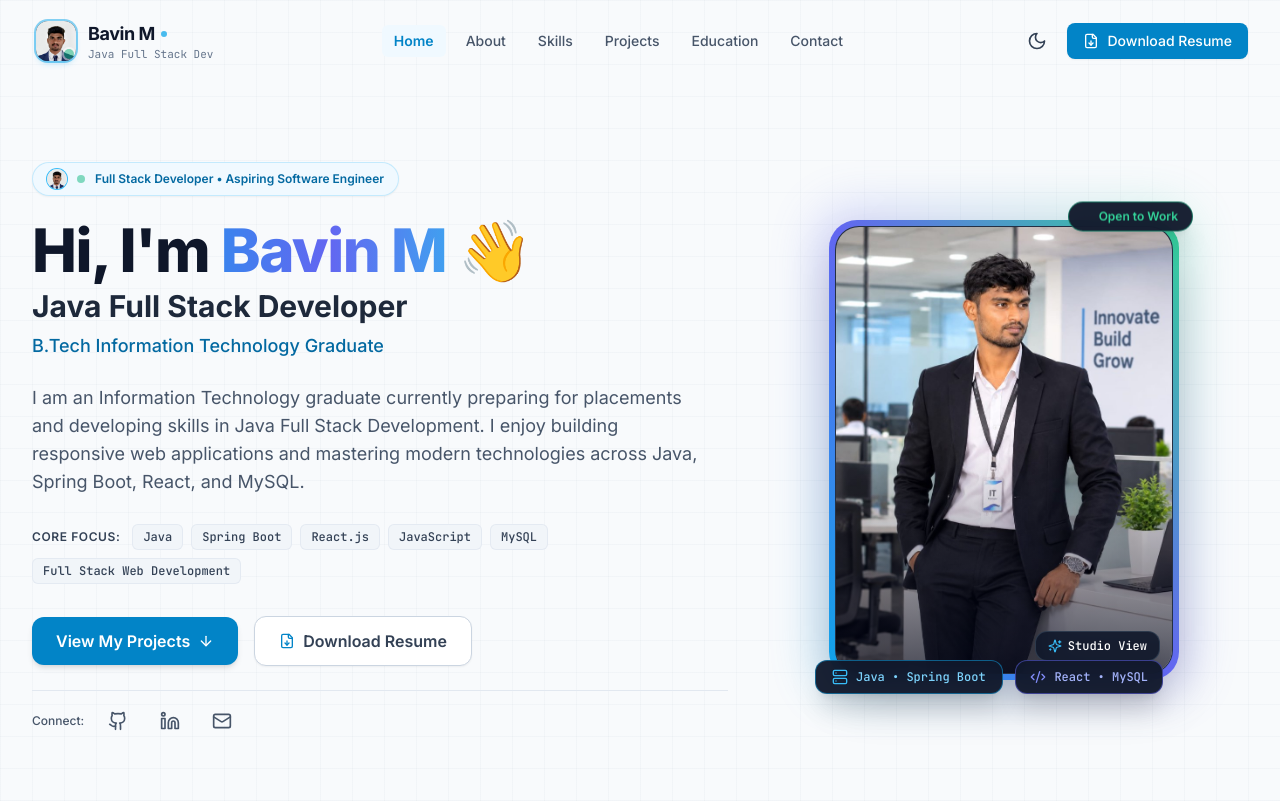
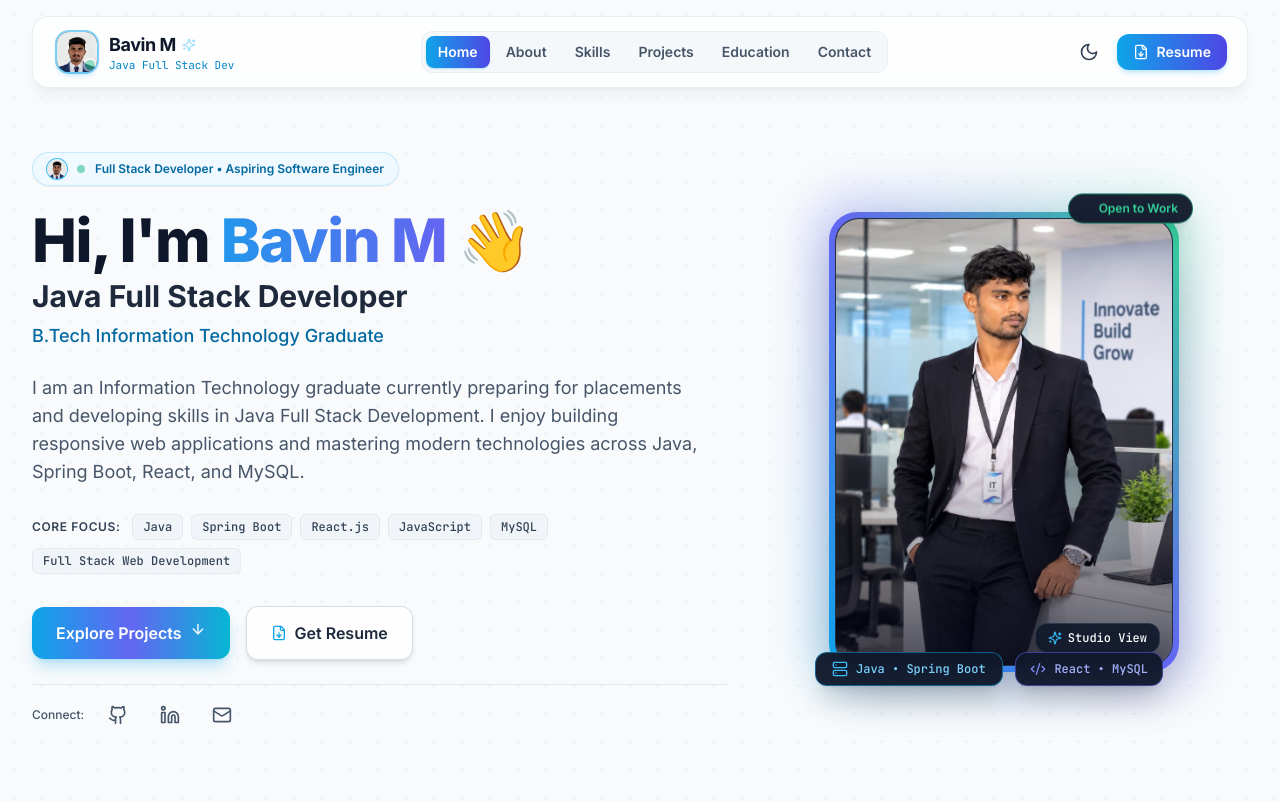
Before and after one commit to BavinRaj/portfolio-bavin, a React (Vite) app: page / in a window 1280 px wide. Shown: the top 801 px of the page. Built offline with nearby package versions, Linux system fonts and the light colour scheme.

Commit message:
Elevate entire portfolio to Cosmic Obsidian theme with floating glass capsule dock navbar and rich animatics

```diff
--- a/src/App.jsx
+++ b/src/App.jsx
@@ -14,11 +14,11 @@ export default function App() {
   const [isResumeOpen, setIsResumeOpen] = useState(false);
 
   return (
-    <div className="min-h-screen flex flex-col dev-grid-bg bg-slate-50 text-slate-900 dark:bg-[#070b14] dark:text-slate-100 transition-colors duration-300 relative overflow-hidden selection:bg-sky-500 selection:text-white">
-      {/* Dynamic Ambient Background Glow Elements for Pleasant, Animatic Atmosphere */}
-      <div className="fixed top-[-10%] left-[-10%] w-[500px] sm:w-[700px] h-[500px] sm:h-[700px] rounded-full bg-sky-500/10 dark:bg-sky-500/[0.08] blur-[140px] pointer-events-none animate-pulse-slow -z-10" />
-      <div className="fixed top-[30%] right-[-10%] w-[450px] sm:w-[600px] h-[450px] sm:h-[600px] rounded-full bg-indigo-500/10 dark:bg-indigo-500/[0.08] blur-[140px] pointer-events-none animate-pulse-slower -z-10" />
-      <div className="fixed bottom-[-10%] left-[20%] w-[500px] sm:w-[650px] h-[500px] sm:h-[650px] rounded-full bg-cyan-500/10 dark:bg-emerald-500/[0.06] blur-[150px] pointer-events-none animate-pulse-slow -z-10" />
+    <div className="min-h-screen flex flex-col cosmic-grid-bg bg-[#f8fafc] text-slate-900 dark:bg-[#050811] dark:text-slate-100 transition-colors duration-500 relative overflow-hidden selection:bg-cyan-500 selection:text-white">
+      {/* Dynamic Animated Nebula Background Orbs */}
+      <div className="fixed top-[-10%] left-[-10%] w-[600px] sm:w-[750px] h-[600px] sm:h-[750px] rounded-full bg-cyan-500/10 dark:bg-cyan-500/[0.09] blur-[150px] pointer-events-none animate-pulse-slow -z-10" />
+      <div className="fixed top-[30%] right-[-10%] w-[500px] sm:w-[700px] h-[500px] sm:h-[700px] rounded-full bg-indigo-500/10 dark:bg-indigo-600/[0.09] blur-[160px] pointer-events-none animate-pulse-slower -z-10" />
+      <div className="fixed bottom-[-10%] left-[20%] w-[550px] sm:w-[700px] h-[550px] sm:h-[700px] rounded-full bg-emerald-500/10 dark:bg-emerald-500/[0.06] blur-[150px] pointer-events-none animate-pulse-slow -z-10" />
 
       {/* Accessible Skip Link */}
       <a
@@ -28,7 +28,7 @@ export default function App() {
         Skip to main content
       </a>
 
-      {/* Sticky Header Navigation */}
+      {/* Sticky Floating Island Navigation */}
       <Navbar />
 
       {/* Main Content Sections */}
--- a/src/components/About.jsx
+++ b/src/components/About.jsx
@@ -16,7 +16,7 @@ export default function About({ onPreview }) {
           <h2 className="text-3xl sm:text-4xl font-extrabold text-slate-900 dark:text-white tracking-tight">
             About Me
           </h2>
-          <div className="w-12 h-1 bg-sky-500 rounded-full mt-3"></div>
+          <div className="w-16 h-1 bg-gradient-to-r from-cyan-400 via-sky-400 to-indigo-500 rounded-full mt-3 shadow-glow-sm"></div>
         </div>
 
         <div className="grid grid-cols-1 lg:grid-cols-12 gap-10 items-start">
--- a/src/components/Contact.jsx
+++ b/src/components/Contact.jsx
@@ -137,7 +137,7 @@ export default function Contact() {
           <p className="mt-3 text-slate-600 dark:text-slate-400 max-w-xl text-sm sm:text-base">
             I'm currently developing my skills in Java Full Stack Development and open to entry-level opportunities, interviews, and collaborations.
           </p>
-          <div className="w-12 h-1 bg-sky-500 rounded-full mt-3"></div>
+          <div className="w-16 h-1 bg-gradient-to-r from-cyan-400 via-sky-400 to-indigo-500 rounded-full mt-3 shadow-glow-sm"></div>
         </div>
 
         <div className="grid grid-cols-1 lg:grid-cols-12 gap-10">
--- a/src/components/Education.jsx
+++ b/src/components/Education.jsx
@@ -47,13 +47,13 @@ export default function Education() {
           <p className="mt-3 text-slate-600 dark:text-slate-400 max-w-xl text-sm sm:text-base">
             Structured timeline of formal undergraduate education, professional training, and campus memories.
           </p>
-          <div className="w-12 h-1 bg-sky-500 rounded-full mt-3"></div>
+          <div className="w-16 h-1 bg-gradient-to-r from-cyan-400 via-sky-400 to-indigo-500 rounded-full mt-3 shadow-glow-sm"></div>
         </div>
 
         {/* Timeline Container */}
         <div className="max-w-3xl mx-auto relative">
-          {/* Vertical Timeline Line */}
-          <div className="absolute left-4 sm:left-1/2 top-4 bottom-4 w-0.5 bg-slate-200 dark:bg-slate-800 -translate-x-1/2"></div>
+          {/* Vertical Timeline Line with Glowing Gradient */}
+          <div className="absolute left-4 sm:left-1/2 top-4 bottom-4 w-0.5 bg-gradient-to-b from-cyan-400 via-indigo-500 to-emerald-400 -translate-x-1/2 opacity-80 shadow-glow-sm"></div>
 
           <div className="space-y-12">
             {educationTimeline.map((item, index) => {
--- a/src/components/Footer.jsx
+++ b/src/components/Footer.jsx
@@ -10,7 +10,7 @@ export default function Footer() {
   };
 
   return (
-    <footer className="bg-white dark:bg-[#070b14] border-t border-slate-200 dark:border-slate-800/80 py-12 transition-colors">
+    <footer className="bg-white dark:bg-[#040711] border-t border-slate-200/80 dark:border-white/[0.06] py-12 transition-colors">
       <div className="max-w-7xl mx-auto px-4 sm:px-6 lg:px-8">
         <div className="flex flex-col md:flex-row items-center justify-between gap-6">
           {/* Brand Info */}
--- a/src/components/Hero.jsx
+++ b/src/components/Hero.jsx
@@ -80,19 +80,19 @@ export default function Hero() {
               <a
                 href="#projects"
                 onClick={(e) => handleScrollTo(e, 'projects')}
-                className="inline-flex items-center gap-2 px-6 py-3 rounded-xl text-base font-semibold text-white bg-sky-600 hover:bg-sky-500 active:bg-sky-700 shadow-md hover:shadow-glow-sm transition-all focus:outline-none focus:ring-2 focus:ring-sky-500"
+                className="inline-flex items-center gap-2 px-6 py-3.5 rounded-xl text-sm sm:text-base font-semibold text-white bg-gradient-to-r from-sky-500 via-indigo-500 to-cyan-500 hover:from-sky-400 hover:to-cyan-400 shadow-lg shadow-sky-500/25 hover:shadow-sky-500/40 hover:scale-105 active:scale-95 transition-all duration-300 focus:outline-none"
               >
-                <span>View My Projects</span>
-                <ArrowDown className="w-4 h-4" />
+                <span>Explore Projects</span>
+                <ArrowDown className="w-4 h-4 animate-bounce" />
               </a>
 
               <a
                 href={personal.resumeUrl}
                 download="Bavin_M_Resume.pdf"
-                className="inline-flex items-center gap-2 px-6 py-3 rounded-xl text-base font-semibold text-slate-700 dark:text-slate-200 bg-white dark:bg-slate-800/90 border border-slate-300 dark:border-slate-700 hover:bg-slate-50 dark:hover:bg-slate-750 transition-all shadow-sm focus:outline-none focus:ring-2 focus:ring-sky-500"
+                className="inline-flex items-center gap-2 px-6 py-3.5 rounded-xl text-sm sm:text-base font-semibold text-slate-800 dark:text-slate-100 bg-white/80 dark:bg-slate-900/80 border border-slate-300/80 dark:border-white/10 hover:border-sky-500/50 hover:bg-slate-100/90 dark:hover:bg-slate-800/90 hover:scale-105 active:scale-95 transition-all duration-300 shadow-md backdrop-blur-md focus:outline-none"
               >
-                <FileDown className="w-4 h-4 text-sky-600 dark:text-sky-400" />
-                <span>Download Resume</span>
+                <FileDown className="w-4 h-4 text-sky-500" />
+                <span>Get Resume</span>
               </a>
             </div>
 
--- a/src/components/Navbar.jsx
+++ b/src/components/Navbar.jsx
@@ -1,5 +1,5 @@
 import React, { useState, useEffect } from 'react';
-import { Menu, X, FileDown, Code2 } from 'lucide-react';
+import { Menu, X, FileDown, Sparkles } from 'lucide-react';
 import ThemeToggle from './ThemeToggle';
 import { portfolioData } from '../data/portfolioData';
 
@@ -19,16 +19,11 @@ export default function Navbar() {
 
   useEffect(() => {
     const handleScroll = () => {
-      // Toggle elevation shadow on scroll
-      if (window.scrollY > 20) {
-        setScrolled(true);
-      } else {
-        setScrolled(false);
-      }
+      setScrolled(window.scrollY > 15);
 
       // Scrollspy detection
-      const sections = NAV_LINKS.map(link => link.href.substring(1));
-      const scrollPosition = window.scrollY + 120;
+      const sections = NAV_LINKS.map((link) => link.href.substring(1));
+      const scrollPosition = window.scrollY + 140;
 
       for (let i = sections.length - 1; i >= 0; i--) {
         const el = document.getElementById(sections[i]);
@@ -54,42 +49,42 @@ export default function Navbar() {
   };
 
   return (
-    <header
-      className={`sticky top-0 z-50 transition-all duration-300 ${
+    <header className="sticky top-3 sm:top-4 z-50 px-3 sm:px-6 lg:px-8 max-w-7xl mx-auto w-full transition-all duration-300">
+      <div
+        className={`rounded-2xl border transition-all duration-300 px-3.5 sm:px-5 py-2.5 ${
           scrolled
-          ? 'glass-nav shadow-md border-b border-slate-200/80 dark:border-slate-800/80 py-3'
-          : 'bg-transparent py-4'
+            ? 'bg-white/90 dark:bg-[#070c18]/90 border-slate-200/90 dark:border-white/15 backdrop-blur-2xl shadow-xl shadow-slate-900/10 dark:shadow-[0_10px_35px_rgba(0,0,0,0.7)] ring-1 ring-sky-500/10'
+            : 'bg-white/75 dark:bg-[#070c18]/80 border-slate-200/70 dark:border-white/[0.08] backdrop-blur-xl shadow-lg shadow-slate-900/5 dark:shadow-[0_8px_30px_rgba(0,0,0,0.5)]'
         }`}
       >
-      <div className="max-w-7xl mx-auto px-4 sm:px-6 lg:px-8">
         <div className="flex items-center justify-between">
           {/* Logo / Brand with Profile Avatar */}
           <a
             href="#home"
             onClick={(e) => handleLinkClick(e, '#home')}
-            className="flex items-center gap-3 group focus:outline-none focus:ring-2 focus:ring-sky-500 rounded-xl p-1 transition-all"
+            className="flex items-center gap-3 group focus:outline-none rounded-xl p-1 transition-all"
           >
-            <div className="relative w-10 h-10 rounded-xl overflow-hidden ring-2 ring-sky-500/50 group-hover:ring-sky-400 group-hover:scale-105 transition-all duration-300 shadow-md shadow-sky-500/20 shrink-0 bg-slate-800">
+            <div className="relative w-10 h-10 rounded-xl overflow-hidden ring-2 ring-sky-500/50 group-hover:ring-sky-400 group-hover:scale-105 transition-all duration-300 shadow-md shadow-sky-500/25 shrink-0 bg-slate-800">
               <img
                 src={portfolioData.personal.avatarImage}
                 alt={portfolioData.personal.name}
                 className="w-full h-full object-cover object-top transition-transform duration-500 group-hover:scale-110"
               />
-              <span className="absolute bottom-0.5 right-0.5 w-2.5 h-2.5 rounded-full bg-emerald-500 ring-2 ring-white dark:ring-slate-900 animate-pulse"></span>
+              <span className="absolute bottom-0.5 right-0.5 w-2.5 h-2.5 rounded-full bg-emerald-400 ring-2 ring-white dark:ring-slate-950 animate-pulse"></span>
             </div>
             <div className="flex flex-col">
               <span className="font-bold text-base sm:text-lg text-slate-900 dark:text-white tracking-tight leading-tight group-hover:text-sky-500 dark:group-hover:text-sky-400 transition-colors flex items-center gap-1.5">
                 {portfolioData.personal.name}
-                <span className="inline-block w-1.5 h-1.5 rounded-full bg-sky-500 opacity-75"></span>
+                <Sparkles className="w-3.5 h-3.5 text-sky-400 animate-pulse" />
               </span>
-              <span className="text-[11px] font-mono text-slate-500 dark:text-slate-400 leading-tight">
+              <span className="text-[11px] font-mono text-sky-600 dark:text-sky-400 leading-tight">
                 Java Full Stack Dev
               </span>
             </div>
           </a>
 
-          {/* Desktop Navigation Links */}
-          <nav className="hidden md:flex items-center gap-1 lg:gap-2">
+          {/* Desktop Navigation Links (Capsule Pills) */}
+          <nav className="hidden md:flex items-center gap-1 bg-slate-100/70 dark:bg-slate-900/60 p-1 rounded-xl border border-slate-200/60 dark:border-white/[0.06]">
             {NAV_LINKS.map((link) => {
               const isActive = activeSection === link.href.substring(1);
               return (
@@ -97,10 +92,10 @@ export default function Navbar() {
                   key={link.name}
                   href={link.href}
                   onClick={(e) => handleLinkClick(e, link.href)}
-                  className={`px-3 py-1.5 text-sm font-medium rounded-md transition-all ${
+                  className={`px-3 py-1.5 text-xs sm:text-sm font-semibold rounded-lg transition-all duration-200 ${
                     isActive
-                      ? 'text-sky-600 dark:text-sky-400 bg-sky-50 dark:bg-sky-950/40 font-semibold'
-                      : 'text-slate-600 hover:text-slate-900 hover:bg-slate-100/80 dark:text-slate-300 dark:hover:text-white dark:hover:bg-slate-800/60'
+                      ? 'text-white bg-gradient-to-r from-sky-500 to-indigo-600 shadow-sm shadow-sky-500/30'
+                      : 'text-slate-600 hover:text-slate-900 dark:text-slate-300 dark:hover:text-white hover:bg-slate-200/50 dark:hover:bg-slate-800/60'
                   }`}
                 >
                   {link.name}
@@ -109,16 +104,16 @@ export default function Navbar() {
             })}
           </nav>
 
-          {/* Right Action Icons: Theme Toggle + Download Resume CTA */}
-          <div className="hidden md:flex items-center gap-3">
+          {/* Right Action: Theme Toggle + Resume CTA */}
+          <div className="hidden md:flex items-center gap-2.5">
             <ThemeToggle />
             <a
               href={portfolioData.personal.resumeUrl}
               download="Bavin_M_Resume.pdf"
-              className="inline-flex items-center gap-2 px-4 py-2 text-sm font-medium rounded-lg text-white bg-sky-600 hover:bg-sky-500 active:bg-sky-700 transition-all shadow-sm hover:shadow-glow-sm focus:outline-none focus:ring-2 focus:ring-sky-500 focus:ring-offset-2 dark:focus:ring-offset-slate-900"
+              className="inline-flex items-center gap-2 px-4 py-2 text-xs sm:text-sm font-semibold rounded-xl text-white bg-gradient-to-r from-sky-500 to-indigo-600 hover:from-sky-400 hover:to-indigo-500 active:scale-95 transition-all shadow-md shadow-sky-500/20 hover:shadow-sky-500/40 focus:outline-none"
             >
               <FileDown className="w-4 h-4" />
-              <span>Download Resume</span>
+              <span>Resume</span>
             </a>
           </div>
 
@@ -128,32 +123,18 @@ export default function Navbar() {
             <button
               type="button"
               onClick={() => setMobileMenuOpen(!mobileMenuOpen)}
-              className="p-2 rounded-lg text-slate-600 dark:text-slate-300 hover:bg-slate-100 dark:hover:bg-slate-800 focus:outline-none focus:ring-2 focus:ring-sky-500"
+              className="p-2 rounded-xl text-slate-700 dark:text-slate-200 hover:bg-slate-100 dark:hover:bg-slate-800/80 focus:outline-none"
               aria-expanded={mobileMenuOpen}
               aria-label="Toggle navigation menu"
             >
-              {mobileMenuOpen ? <X className="w-6 h-6" /> : <Menu className="w-6 h-6" />}
+              {mobileMenuOpen ? <X className="w-5 h-5" /> : <Menu className="w-5 h-5" />}
             </button>
           </div>
         </div>
-      </div>
 
-      {/* Mobile Drawer */}
+        {/* Mobile Drawer Dropdown */}
         {mobileMenuOpen && (
-        <div className="md:hidden border-b border-slate-200/80 dark:border-slate-800/80 bg-white/95 dark:bg-[#080d1a]/95 backdrop-blur-xl px-4 pt-4 pb-6 space-y-3 animate-in slide-in-from-top-2 duration-200">
-          <div className="flex items-center gap-3 pb-3 border-b border-slate-100 dark:border-slate-800/80">
-            <div className="w-10 h-10 rounded-xl overflow-hidden ring-2 ring-sky-500/50 shrink-0">
-              <img
-                src={portfolioData.personal.avatarImage}
-                alt={portfolioData.personal.name}
-                className="w-full h-full object-cover object-top"
-              />
-            </div>
-            <div>
-              <div className="font-bold text-slate-900 dark:text-white text-sm">{portfolioData.personal.name}</div>
-              <div className="text-xs text-sky-500 font-mono">Java Full Stack Developer</div>
-            </div>
-          </div>
+          <div className="md:hidden mt-3 pt-3 border-t border-slate-200/80 dark:border-white/10 space-y-2.5 animate-in slide-in-from-top-2 duration-200">
             <nav className="flex flex-col space-y-1">
               {NAV_LINKS.map((link) => {
                 const isActive = activeSection === link.href.substring(1);
@@ -162,10 +143,10 @@ export default function Navbar() {
                     key={link.name}
                     href={link.href}
                     onClick={(e) => handleLinkClick(e, link.href)}
-                  className={`px-3 py-2.5 rounded-lg text-base font-medium transition-colors ${
+                    className={`px-3 py-2 rounded-xl text-sm font-semibold transition-all ${
                       isActive
-                      ? 'text-sky-600 dark:text-sky-400 bg-sky-50 dark:bg-sky-950/40 font-semibold'
-                      : 'text-slate-700 dark:text-slate-200 hover:bg-slate-100 dark:hover:bg-slate-800'
+                        ? 'text-white bg-gradient-to-r from-sky-500 to-indigo-600 shadow-sm'
+                        : 'text-slate-700 dark:text-slate-200 hover:bg-slate-100 dark:hover:bg-slate-800/70'
                     }`}
                   >
                     {link.name}
@@ -173,11 +154,11 @@ export default function Navbar() {
                 );
               })}
             </nav>
-          <div className="pt-3 border-t border-slate-200 dark:border-slate-800">
+            <div className="pt-2 border-t border-slate-100 dark:border-white/[0.06]">
               <a
                 href={portfolioData.personal.resumeUrl}
                 download="Bavin_M_Resume.pdf"
-              className="flex items-center justify-center gap-2 w-full px-4 py-2.5 text-sm font-semibold rounded-lg text-white bg-sky-600 hover:bg-sky-500 transition-colors shadow-sm"
+                className="flex items-center justify-center gap-2 w-full px-4 py-2.5 text-xs font-semibold rounded-xl text-white bg-gradient-to-r from-sky-500 to-indigo-600 shadow-md"
                 onClick={() => setMobileMenuOpen(false)}
               >
                 <FileDown className="w-4 h-4" />
@@ -186,6 +167,7 @@ export default function Navbar() {
             </div>
           </div>
         )}
+      </div>
     </header>
   );
 }
--- a/src/components/Projects.jsx
+++ b/src/components/Projects.jsx
@@ -32,7 +32,7 @@ export default function Projects() {
           <p className="mt-3 text-slate-600 dark:text-slate-400 max-w-xl text-sm sm:text-base">
             Demonstrating software development capabilities, accessibility focus, and future full stack roadmap.
           </p>
-          <div className="w-12 h-1 bg-sky-500 rounded-full mt-3"></div>
+          <div className="w-16 h-1 bg-gradient-to-r from-cyan-400 via-sky-400 to-indigo-500 rounded-full mt-3 shadow-glow-sm"></div>
         </div>
 
         {/* Projects Grid */}
--- a/src/components/ResumeCTA.jsx
+++ b/src/components/ResumeCTA.jsx
@@ -8,9 +8,10 @@ export default function ResumeCTA({ onPreview }) {
   return (
     <section className="py-16 relative">
       <div className="max-w-5xl mx-auto px-4 sm:px-6 lg:px-8">
-        <div className="relative overflow-hidden rounded-3xl bg-gradient-to-r from-sky-900 via-[#0c4a6e] to-[#0f172a] text-white p-8 sm:p-12 shadow-2xl border border-sky-500/20">
+        <div className="relative overflow-hidden rounded-3xl bg-gradient-to-r from-[#071329] via-[#0b1b3a] to-[#091024] text-white p-8 sm:p-12 shadow-2xl border border-cyan-500/30 shadow-[0_0_50px_rgba(14,165,233,0.15)]">
           {/* Subtle background glow */}
-          <div className="absolute top-0 right-0 -mt-10 -mr-10 w-72 h-72 bg-sky-500/20 rounded-full blur-3xl pointer-events-none"></div>
+          <div className="absolute top-0 right-0 -mt-10 -mr-10 w-80 h-80 bg-cyan-500/20 rounded-full blur-3xl pointer-events-none animate-pulse-slow"></div>
+          <div className="absolute bottom-0 left-0 -mb-10 -ml-10 w-80 h-80 bg-indigo-500/20 rounded-full blur-3xl pointer-events-none animate-pulse-slower"></div>
 
           <div className="relative z-10 flex flex-col md:flex-row items-center justify-between gap-8 text-center md:text-left">
             <div className="space-y-3 max-w-xl">
--- a/src/components/Skills.jsx
+++ b/src/components/Skills.jsx
@@ -47,7 +47,7 @@ export default function Skills() {
           <p className="mt-3 text-slate-600 dark:text-slate-400 max-w-xl text-sm sm:text-base">
             Categorized overview of languages, frameworks, databases, and developer tooling. Skill levels reflect practical experience and active training.
           </p>
-          <div className="w-12 h-1 bg-sky-500 rounded-full mt-3"></div>
+          <div className="w-16 h-1 bg-gradient-to-r from-cyan-400 via-sky-400 to-indigo-500 rounded-full mt-3 shadow-glow-sm"></div>
         </div>
 
         {/* Categories Grid */}
--- a/src/index.css
+++ b/src/index.css
@@ -17,59 +17,72 @@
     background: transparent;
   }
   ::-webkit-scrollbar-thumb {
-    background: #cbd5e1;
+    background: #94a3b8;
     border-radius: 9999px;
   }
   .dark ::-webkit-scrollbar-thumb {
     background: #1e293b;
   }
   ::-webkit-scrollbar-thumb:hover {
-    background: #94a3b8;
+    background: #64748b;
   }
   .dark ::-webkit-scrollbar-thumb:hover {
-    background: #334155;
+    background: #38bdf8;
   }
 }
 
-/* Glassmorphism utility */
-.glass-nav {
-  background-color: rgba(248, 250, 252, 0.85);
+/* Cosmic Dot-Grid Aesthetic */
+.cosmic-grid-bg {
+  background-size: 28px 28px;
+  background-image: radial-gradient(rgba(148, 163, 184, 0.15) 1px, transparent 1px);
+}
+
+.dark .cosmic-grid-bg {
+  background-image: radial-gradient(rgba(56, 189, 248, 0.08) 1.2px, transparent 1.2px);
+}
+
+/* Glassmorphism Luxury Cards */
+.glass-card {
+  background-color: rgba(255, 255, 255, 0.85);
   backdrop-filter: blur(16px);
   -webkit-backdrop-filter: blur(16px);
-}
-
-.dark .glass-nav {
-  background-color: rgba(7, 11, 20, 0.85);
-}
-
-/* Luxury Card Glassmorphism */
-.glass-card {
-  background-color: rgba(255, 255, 255, 0.85);
-  backdrop-filter: blur(12px);
-  -webkit-backdrop-filter: blur(12px);
   border: 1px solid rgba(226, 232, 240, 0.8);
+  box-shadow: 0 4px 20px -2px rgba(0, 0, 0, 0.05);
+  transition: all 0.35s cubic-bezier(0.16, 1, 0.3, 1);
 }
 
 .dark .glass-card {
-  background-color: rgba(13, 20, 36, 0.75);
-  border: 1px solid rgba(255, 255, 255, 0.08);
-  box-shadow: 0 10px 30px -10px rgba(0, 0, 0, 0.5);
+  background-color: rgba(8, 14, 28, 0.75);
+  border: 1px solid rgba(255, 255, 255, 0.07);
+  box-shadow: 0 10px 30px -10px rgba(0, 0, 0, 0.6);
 }
 
 .glass-card:hover {
-  border-color: rgba(14, 165, 233, 0.4);
+  transform: translateY(-3px);
+  border-color: rgba(56, 189, 248, 0.4);
+  box-shadow: 0 16px 40px -10px rgba(56, 189, 248, 0.15);
 }
 
-/* Subtle grid background for developer aesthetic */
-.dev-grid-bg {
-  background-size: 32px 32px;
-  background-image: linear-gradient(to right, rgba(148, 163, 184, 0.06) 1px, transparent 1px),
-                    linear-gradient(to bottom, rgba(148, 163, 184, 0.06) 1px, transparent 1px);
+.dark .glass-card:hover {
+  box-shadow: 0 16px 40px -10px rgba(14, 165, 233, 0.22);
 }
 
-.dark .dev-grid-bg {
-  background-image: linear-gradient(to right, rgba(255, 255, 255, 0.025) 1px, transparent 1px),
-                    linear-gradient(to bottom, rgba(255, 255, 255, 0.025) 1px, transparent 1px);
+/* Gradient Flow Animations */
+@keyframes gradientShift {
+  0% {
+    background-position: 0% 50%;
+  }
+  50% {
+    background-position: 100% 50%;
+  }
+  100% {
+    background-position: 0% 50%;
+  }
+}
+
+.animate-gradient {
+  background-size: 250% auto;
+  animation: gradientShift 6s ease-in-out infinite;
 }
 
 /* Floating badge animations */
@@ -91,48 +104,25 @@
   }
 }
 
-@keyframes pulseGlow {
+@keyframes pulseSlow {
   0%, 100% {
-    opacity: 0.4;
+    opacity: 0.35;
     transform: scale(1);
   }
   50% {
-    opacity: 0.8;
-    transform: scale(1.04);
-  }
-}
-
-@keyframes pulseSlow {
-  0%, 100% {
-    opacity: 0.25;
-    transform: scale(1);
-  }
-  50% {
-    opacity: 0.55;
+    opacity: 0.65;
     transform: scale(1.08);
   }
 }
 
 @keyframes pulseSlower {
   0%, 100% {
-    opacity: 0.2;
+    opacity: 0.25;
     transform: scale(1.05);
   }
   50% {
-    opacity: 0.45;
+    opacity: 0.55;
     transform: scale(0.95);
-  }
-}
-
-@keyframes gradientShift {
-  0% {
-    background-position: 0% 50%;
-  }
-  50% {
-    background-position: 100% 50%;
-  }
-  100% {
-    background-position: 0% 50%;
   }
 }
 
@@ -156,11 +146,6 @@
   animation: pulseSlower 9s ease-in-out infinite 1.5s;
 }
 
-.animate-gradient {
-  background-size: 200% auto;
-  animation: gradientShift 6s ease infinite;
-}
-
 /* Card perspective container */
 .perspective-container {
   perspective: 1000px;
```
Lines whose indentation alone changed are shown as unchanged.
